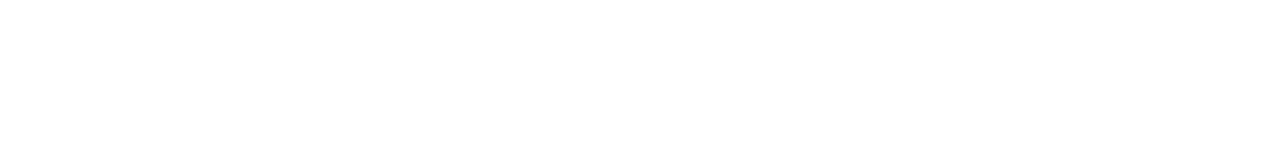
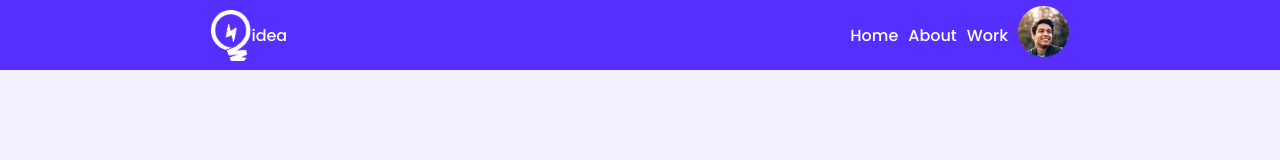
Before and after one commit to coddermoon/leader-board, a plain HTML site: page index.html in a window 1280 px wide. Drawn offline with Linux system fonts and the light colour scheme.

Commit message:
added image

```diff
--- a/css/style.css
+++ b/css/style.css
@@ -1,5 +1,56 @@
-*{
+/* input google font  */
+
+@import url('https://fonts.googleapis.com/css2?family=Poppins:wght@500&display=swap');
+
+* {
     padding: 0;
     margin: 0;
     box-sizing: border-box;
+
 }
+
+img{
+    width:100%
+}
+body{
+    font-family: 'Poppins', sans-serif;
+ background: #F3F1FF;
+}
+
+.container{
+    width:870px;
+    margin: auto;
+}
+.navbar{
+    background-color: #562EFF;
+
+}
+.navbar img{
+    width: 40.42px;
+height: 51px;
+}
+.nav {
+    display: flex;
+    justify-content: space-between;
+    align-items: center;
+    padding: 6px;
+}
+.nav a{
+    color: #fff;
+    text-decoration: none;
+}
+.logo {
+    display: flex;
+    align-items: center;
+    color: #fff;
+}
+
+.link{
+    display: flex;
+    align-items: center;
+    gap: 10px;
+}
+.link img{
+    width: 51px;
+    height: 51px;
+}
--- a/index.html
+++ b/index.html
@@ -5,10 +5,26 @@
     <meta http-equiv="X-UA-Compatible" content="IE=edge">
     <meta name="viewport" content="width=device-width, initial-scale=1.0">
     <title>Leader Board</title>
-    <!-- css link -->
     <link rel="stylesheet" href="./css/style.css">
 </head>
 <body>
-
+   <header>
+    <nav class="navbar">
+        <div class="container">
+           <div class="nav">
+            <div class="logo">
+                <img src="./images/icons/logo.png" alt="logo">
+               <span>idea</span>
+            </div>
+            <div class="link">
+                <a href="#">Home</a>
+                <a href="#">About</a>
+                <a href="#">Work</a>
+                <a href="#"><img src="./images/icons/profile.png" alt=""></a>
+            </div>
+           </div>
+        </div>
+    </nav>
+   </header>
 </body>
 </html>
```
